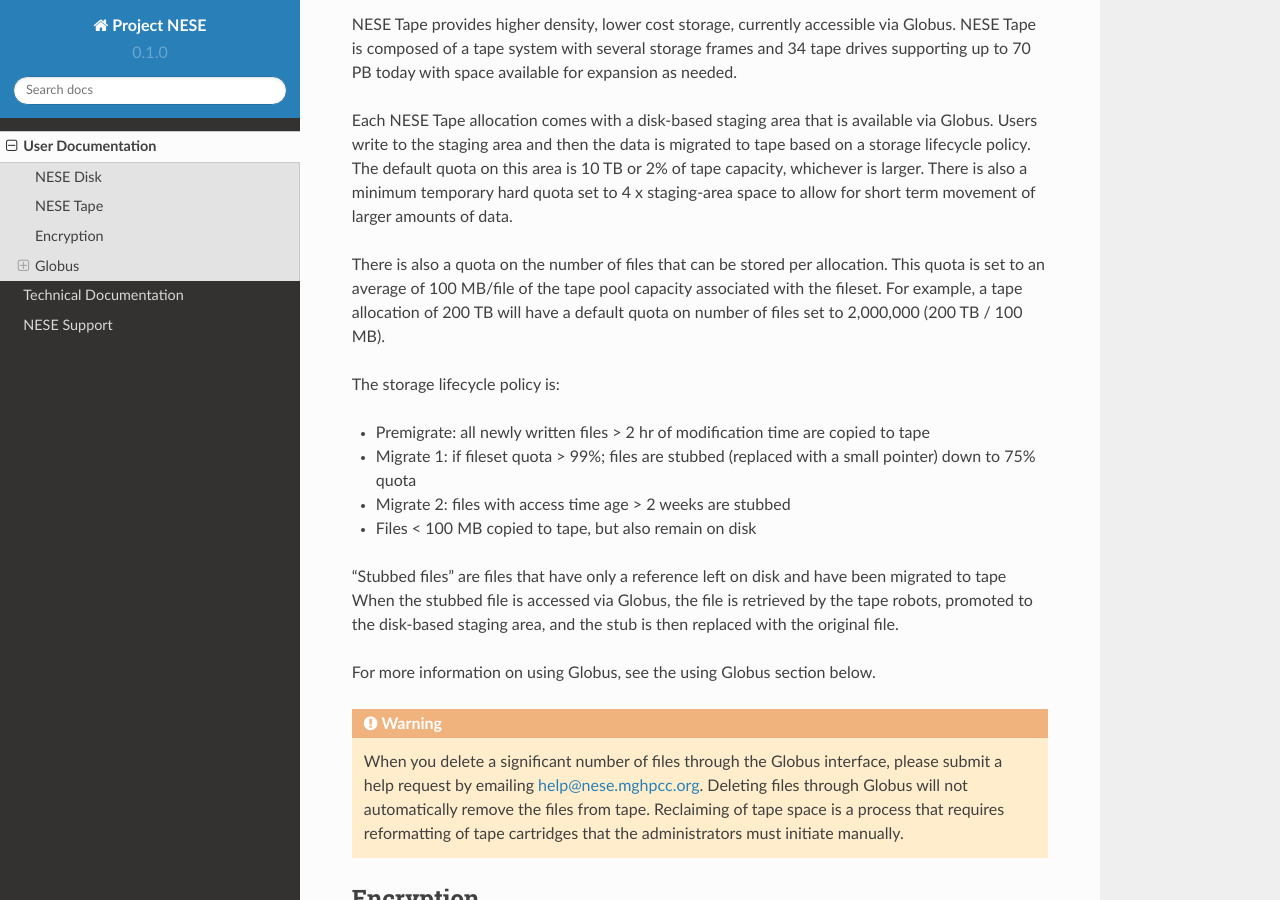
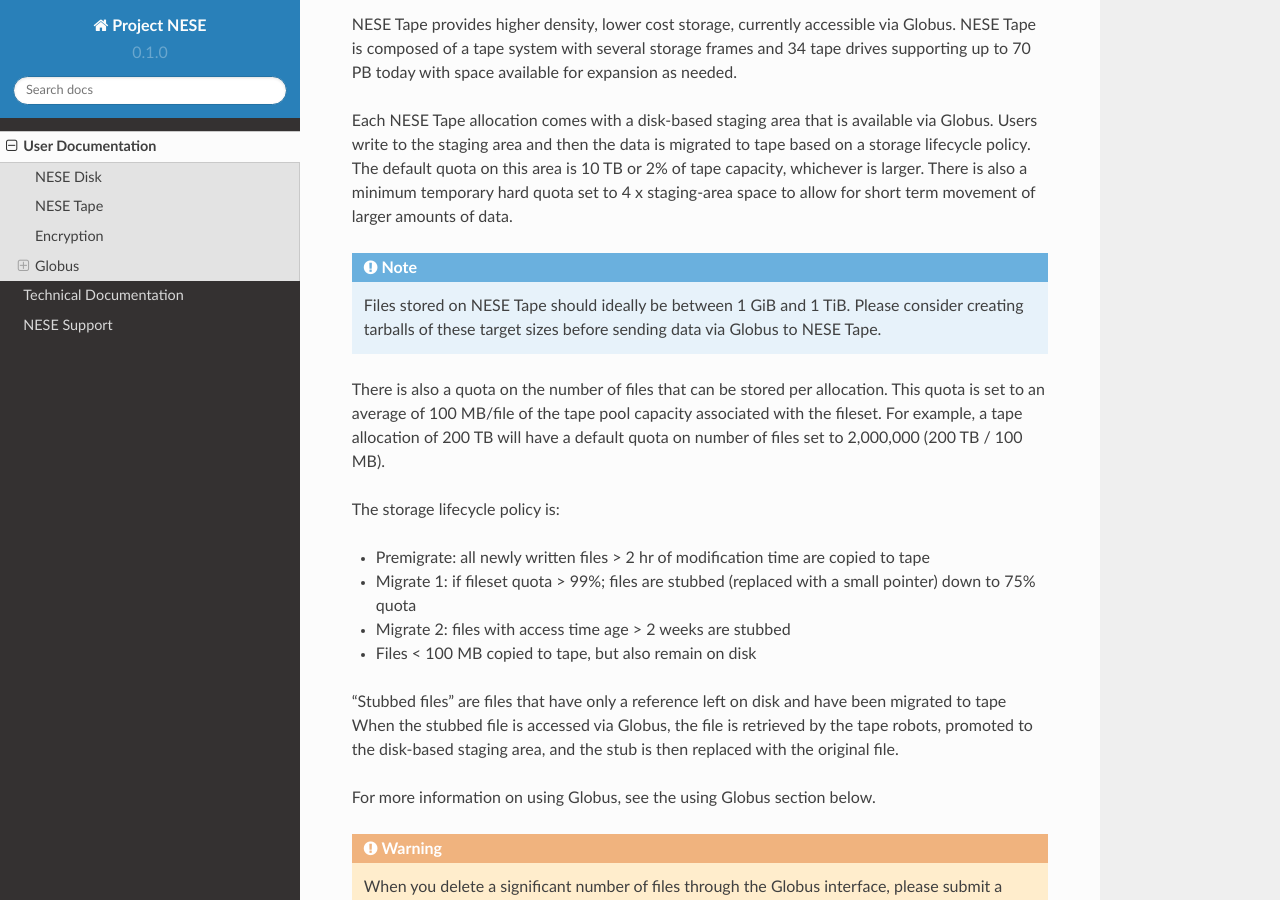
Before and after one commit to mghpcsim/rtd-nese, a Sphinx documentation site: the page built from docs/source/user-docs.rst, in a window 1280 px wide and 900 px high, scrolled down 1349 px. Built offline with Sphinx 7.4.7 and the Read the Docs theme 2.0.0, drawn with Linux system fonts in a browser that asks for light colours.

Commit message:
adding a note about target file sizes

```diff
--- a/docs/source/user-docs.rst
+++ b/docs/source/user-docs.rst
@@ -66,6 +66,11 @@
 lifecycle policy. The default quota on this area is 10 TB or 2% of tape capacity, whichever
 is larger. There is also a minimum temporary hard quota set to 4 x staging-area
 space to allow for short term movement of larger amounts of data.
+
+.. note::
+
+	Files stored on NESE Tape should ideally be between 1 GiB and 1 TiB. Please consider creating
+	tarballs of these target sizes before sending data via Globus to NESE Tape.
 
 There is also a quota on the number of files that can be stored per allocation.
 This quota is set to an average of 100 MB/file of the tape pool capacity
```
